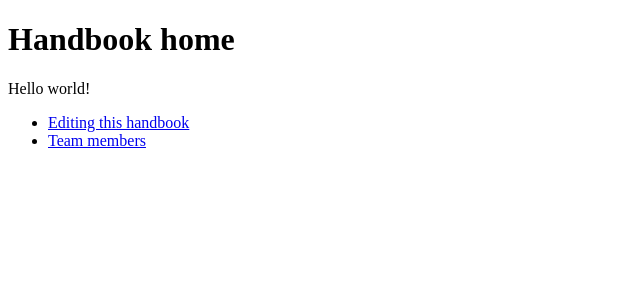
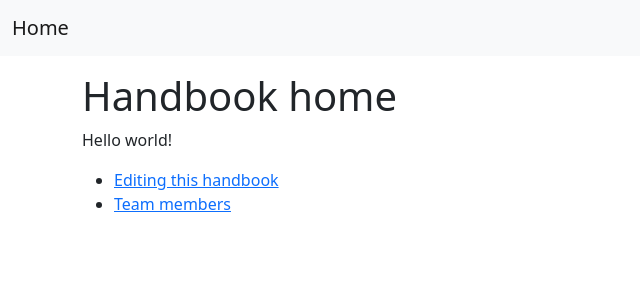
Before and after one commit to async-go/company-handbook-template, a Next.js app: page / in a window 1280 px wide. Shown: the top 300 px of the page, without its empty margins (0-640 px from the left). Built offline with nearby package versions, Linux system fonts and the light colour scheme.

Commit message:
Add navbar

```diff
--- /dev/null
+++ b/components/navbar.js
@@ -0,0 +1,13 @@
+export default function Navbar() {
+  return (
+    <>
+      <nav class="navbar navbar-light bg-light mb-3">
+        <div class="container-fluid">
+          <a class="navbar-brand" href="#">
+            Home
+          </a>
+        </div>
+      </nav>
+    </>
+  );
+}
--- a/components/page_layout.js
+++ b/components/page_layout.js
@@ -1,7 +1,18 @@
+import Head from "next/head";
+import Navbar from "../components/navbar";
+
 export default function Layout({ children }) {
   return (
     <>
-      <main>{children}</main>
+      <Head>
+        <meta name="viewport" content="width=device-width, initial-scale=1" />
+      </Head>
+
+      <Navbar />
+
+      <div className="container">
+        <main>{children}</main>
+      </div>
     </>
-  )
+  );
 }
--- a/package.json
+++ b/package.json
@@ -10,6 +10,7 @@
   "dependencies": {
     "@mdx-js/loader": "^1.6.22",
     "@next/mdx": "^12.0.2",
+    "bootstrap": "^5.1.3",
     "next": "^12.0.2",
     "prettier": "^2.4.1",
     "react": "^17.0.2",
--- a/pages/_app.js
+++ b/pages/_app.js
@@ -1,9 +1,11 @@
-import Layout from '../components/page_layout'
+import Layout from "../components/page_layout";
+
+import "bootstrap/dist/css/bootstrap.css";
 
 export default function MyApp({ Component, pageProps }) {
   return (
     <Layout>
       <Component {...pageProps} />
     </Layout>
-  )
+  );
 }
```
Also changed, not shown: 1 other file (tests, documents, lock files or other folders).
